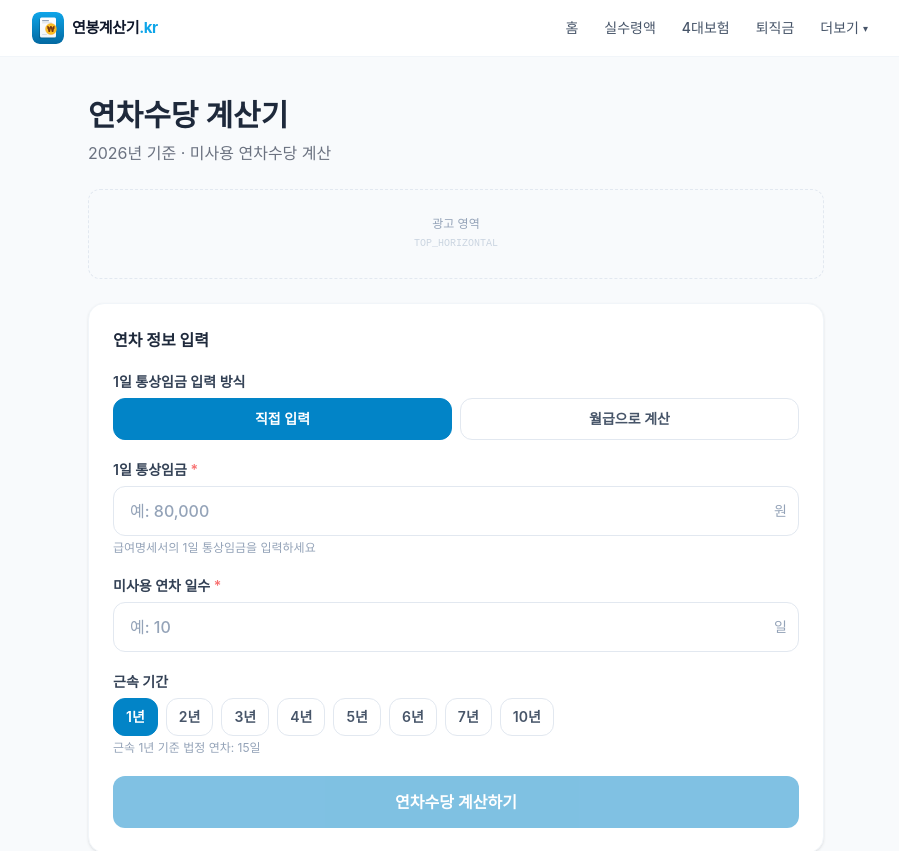
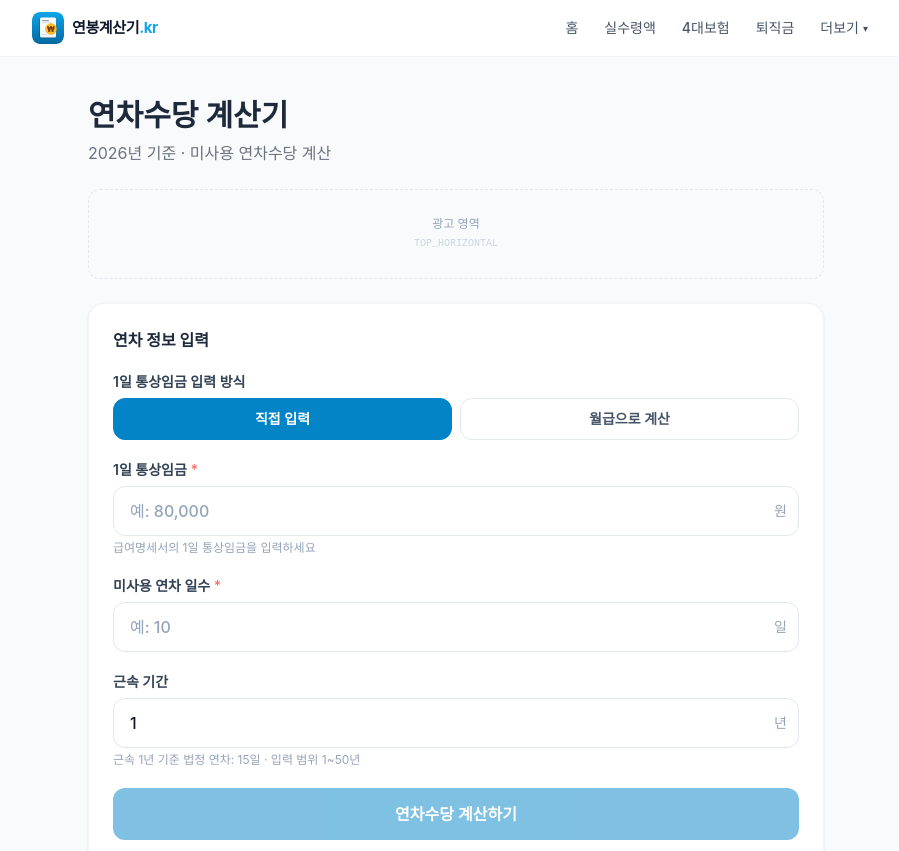
Before and after one commit to YG-coder/salary-calculator, a Next.js app: page /annual-leave-pay-calculator in a window 1280 px wide. Shown: the top 851 px of the page, without its empty margins (184-1083 px from the left). Built offline with nearby package versions, Linux system fonts and the light colour scheme; a web font is replaced by a local one.

Commit message:
fix(annual-leave): 근속기간 10년 UI 제한 제거 및 1일 통상임금 힌트 산식 중복 제거

```diff
--- a/src/app/annual-leave-pay-calculator/page.tsx
+++ b/src/app/annual-leave-pay-calculator/page.tsx
@@ -5,7 +5,12 @@
 'use client'
 
 import { useState, useCallback } from 'react'
-import { calculateAnnualLeavePay, calculateAnnualLeaveDays, type AnnualLeavePayResult } from '@/lib/calculators'
+import {
+  calculateAnnualLeavePay,
+  calculateAnnualLeaveDays,
+  ANNUAL_LEAVE_MAX_DAYS,
+  type AnnualLeavePayResult,
+} from '@/lib/calculators'
 import { formatKRW } from '@/lib/salary'
 import { TAX_YEAR } from '@/lib/constants'
 import { InputCard, ResultHighlight, BreakdownCard, Disclaimer } from '@/components/calculator/CalcCard'
@@ -20,6 +25,25 @@ function formatNum(v: string) {
   return Number(n).toLocaleString('ko-KR')
 }
 function parseNum(v: string) { return Number(v.replace(/[^0-9]/g, '')) || 0 }
+
+// 근속연수 입력 정규화: 정수 1~50년. NaN·음수·소수·범위초과를 모두 안전하게 클램프한다.
+const MIN_WORKING_YEARS = 1
+const MAX_WORKING_YEARS = 50
+// 소수점 이하는 버리고("3.7" → "3"), 부호·단위 등 숫자가 아닌 문자는 제거한다.
+function sanitizeYearsInput(v: string): string {
+  return v.split('.')[0].replace(/[^0-9]/g, '')
+}
+function normalizeWorkingYears(v: string): number {
+  const n = Number(sanitizeYearsInput(v))
+  if (!Number.isFinite(n)) return MIN_WORKING_YEARS
+  const years = Math.floor(n)
+  if (years < MIN_WORKING_YEARS) return MIN_WORKING_YEARS
+  return Math.min(years, MAX_WORKING_YEARS)
+}
+
+// 참조표 기준 근속연수 (일수는 calculateAnnualLeaveDays()로만 생성 — 하드코딩 금지)
+const REFERENCE_YEARS = [1, 3, 5, 10, 15, 21]
+const LEAVE_CAP_YEARS = 21
 
 const RELATED = [
   { href: '/weekly-holiday-pay-calculator', emoji: '📅', label: '주휴수당 계산기', description: '주 15시간 이상 근무 시 주휴수당' },
@@ -45,12 +69,22 @@ export default function AnnualLeavePayCalculatorPage() {
     ? Math.floor((parseNum(monthlyWage) / MONTHLY_WORK_HOURS) * DAILY_WORK_HOURS)
     : parseNum(dailyWage)
 
+  // 근속연수 파생값 (입력 중 빈 문자열도 안전하게 1년으로 정규화)
+  const normalizedYears = normalizeWorkingYears(workingYears)
+  const statutoryDays = calculateAnnualLeaveDays(normalizedYears)
+  const unusedDaysNum = parseNum(unusedDays)
+  const exceedsStatutory = unusedDaysNum > 0 && unusedDaysNum > statutoryDays
+
+  // 참조표: 기준 연수 + 사용자가 입력한 연수를 합쳐 오름차순 정렬
+  const referenceYears = Array.from(new Set([...REFERENCE_YEARS, normalizedYears]))
+    .sort((a, b) => a - b)
+
   const handleCalc = useCallback(() => {
     const dw = computedDailyWage
     const ud = parseNum(unusedDays)
     if (!dw || !ud) return
     setResult(calculateAnnualLeavePay({ dailyWage: dw, unusedDays: ud }))
-    setAnnualDays(calculateAnnualLeaveDays(Number(workingYears)))
+    setAnnualDays(calculateAnnualLeaveDays(normalizeWorkingYears(workingYears)))
   }, [computedDailyWage, unusedDays, workingYears])
 
   const isValid = computedDailyWage > 0 && parseNum(unusedDays) > 0
@@ -117,7 +151,7 @@ export default function AnnualLeavePayCalculatorPage() {
               </div>
               {parseNum(monthlyWage) > 0 && (
                 <p className="hint text-brand-600">
-                  계산된 1일 통상임금: {formatKRW(Math.floor(parseNum(monthlyWage) / 30 * 12 / 365))}
+                  계산된 1일 통상임금: {formatKRW(computedDailyWage)}
                 </p>
               )}
             </div>
@@ -135,28 +169,37 @@ export default function AnnualLeavePayCalculatorPage() {
               />
               <span className="absolute right-3 top-1/2 -translate-y-1/2 text-slate-400 text-sm pointer-events-none">일</span>
             </div>
+            {exceedsStatutory && (
+              <p className="hint text-amber-600">
+                입력한 미사용 연차일수({unusedDaysNum}일)가 현재 근속기간 기준 법정 연차일수
+                ({statutoryDays}일)보다 많습니다. 이월 연차나 회사의 별도 운영 기준이 있는 경우
+                그대로 계산할 수 있습니다.
+              </p>
+            )}
           </div>
 
           <div>
             <label className="label">근속 기간</label>
-            <div className="flex flex-wrap gap-2">
-              {['1', '2', '3', '4', '5', '6', '7', '10'].map((y) => (
-                <button
-                  key={y} type="button"
-                  onClick={() => setWorkingYears(y)}
-                  className={`px-3 py-2 rounded-xl text-sm font-semibold border transition-all ${
-                    workingYears === y
-                      ? 'bg-brand-600 border-brand-600 text-white'
-                      : 'bg-white border-slate-200 text-slate-600 hover:border-brand-300'
-                  }`}
-                >
-                  {y}년
-                </button>
-              ))}
+            <div className="relative">
+              <input
+                type="text" inputMode="numeric"
+                placeholder="예: 12"
+                value={workingYears}
+                onChange={(e) => setWorkingYears(sanitizeYearsInput(e.target.value))}
+                onBlur={() => setWorkingYears(String(normalizeWorkingYears(workingYears)))}
+                className="input-field pr-10"
+              />
+              <span className="absolute right-3 top-1/2 -translate-y-1/2 text-slate-400 text-sm pointer-events-none">년</span>
             </div>
             <p className="hint">
-              근속 {workingYears}년 기준 법정 연차: {calculateAnnualLeaveDays(Number(workingYears))}일
+              근속 {normalizedYears}년 기준 법정 연차: {statutoryDays}일
+              <span className="text-slate-400"> · 입력 범위 {MIN_WORKING_YEARS}~{MAX_WORKING_YEARS}년</span>
             </p>
+            {normalizedYears >= LEAVE_CAP_YEARS && (
+              <p className="hint text-brand-600">
+                21년 이상 근속자는 가산 연차를 포함해 법정 연차가 최대 {ANNUAL_LEAVE_MAX_DAYS}일입니다.
+              </p>
+            )}
           </div>
 
           <button
@@ -181,7 +224,7 @@ export default function AnnualLeavePayCalculatorPage() {
               items={[
                 { label: '1일 통상임금', value: formatKRW(result.perDayAmount) },
                 { label: '미사용 연차 일수', value: `${parseNum(unusedDays)}일` },
-                { label: `법정 연차 (근속 ${workingYears}년)`, value: `${annualDays ?? 0}일` },
+                { label: `법정 연차 (근속 ${normalizeWorkingYears(workingYears)}년)`, value: `${annualDays ?? 0}일` },
                 { label: '연차수당 합계', value: formatKRW(result.annualLeavePay), highlight: true, color: 'text-brand-700' },
               ]}
             />
@@ -192,8 +235,8 @@ export default function AnnualLeavePayCalculatorPage() {
                 <table className="w-full text-xs text-sky-700">
                   <thead><tr className="font-semibold"><th className="text-left py-1">근속기간</th><th className="text-right py-1">연차 일수</th></tr></thead>
                   <tbody>
-                    {[1,2,3,4,5,6,7,10].map((y) => (
-                      <tr key={y} className={workingYears === String(y) ? 'font-bold text-sky-900' : ''}>
+                    {referenceYears.map((y) => (
+                      <tr key={y} className={normalizedYears === y ? 'font-bold text-sky-900' : ''}>
                         <td className="py-0.5">{y}년</td>
                         <td className="text-right">{calculateAnnualLeaveDays(y)}일</td>
                       </tr>
@@ -201,6 +244,10 @@ export default function AnnualLeavePayCalculatorPage() {
                   </tbody>
                 </table>
               </div>
+              <p className="mt-2 text-[11px] text-sky-600">
+                근로기준법 제60조 기준. 3년 차부터 매 2년마다 1일씩 가산되며, 21년 이상 근속 시
+                가산 연차를 포함해 최대 {ANNUAL_LEAVE_MAX_DAYS}일이 적용됩니다.
+              </p>
             </div>
 
             <Disclaimer year={TAX_YEAR} extra="통상임금 산정 방식, 회사 내규에 따라 실제 금액이 달라질 수 있습니다." />
@@ -232,8 +279,8 @@ export default function AnnualLeavePayCalculatorPage() {
                   <p>
                     근로기준법 제60조는 근속연수별 연차 일수를 다음과 같이 정합니다.
                     1년 미만 신규 입사자는 1개월 개근 시 1일씩, 최대 11일까지 발생합니다.
-                    1년 이상~2년 차에는 15일, 이후 매 2년마다 1일씩 추가되어 최대 25일까지
-                    부여됩니다.
+                    1년 이상~2년 차에는 15일이며, 3년 차부터 매 2년마다 1일씩 가산됩니다.
+                    가산 연차를 포함한 총 연차일수는 최대 25일입니다.
                   </p>
                   <p>
                     예를 들어 근속 3년 차는 16일, 5년 차는 17일, 10년 차는 19일, 21년 차
--- a/src/lib/calculators.ts
+++ b/src/lib/calculators.ts
@@ -220,11 +220,20 @@ export function calculateAnnualLeavePay(input: AnnualLeavePayInput): AnnualLeave
 }
 
 // ── 연차 일수 계산 (입사 후 경과 연수 기준) ──────────────────
+// 근로기준법 제60조
+//  ① 1년간 80% 이상 출근 → 15일
+//  ④ 3년 이상 계속근로 시 최초 1년을 초과하는 계속 근로연수 매 2년에 대하여 1일 가산,
+//     가산휴가를 포함한 총 휴가 일수는 25일 한도
+export const ANNUAL_LEAVE_BASE_DAYS = 15
+export const ANNUAL_LEAVE_MAX_DAYS = 25
+
+// 근속연수를 숫자로 직접 입력받으므로 NaN·Infinity·음수·소수를 함수 진입 시점에서 정규화한다.
 export function calculateAnnualLeaveDays(workingYears: number): number {
-  if (workingYears < 1)  return 0
-  if (workingYears === 1) return 15
-  const extra = Math.floor((workingYears - 1) / 2)
-  return Math.min(15 + extra, 25)
+  if (!Number.isFinite(workingYears)) return 0
+  const years = Math.floor(workingYears)
+  if (years < 1) return 0
+  const extra = Math.floor((years - 1) / 2)
+  return Math.min(ANNUAL_LEAVE_BASE_DAYS + extra, ANNUAL_LEAVE_MAX_DAYS)
 }
 
 // ── 주휴수당 계산 ─────────────────────────────────────────────
```
